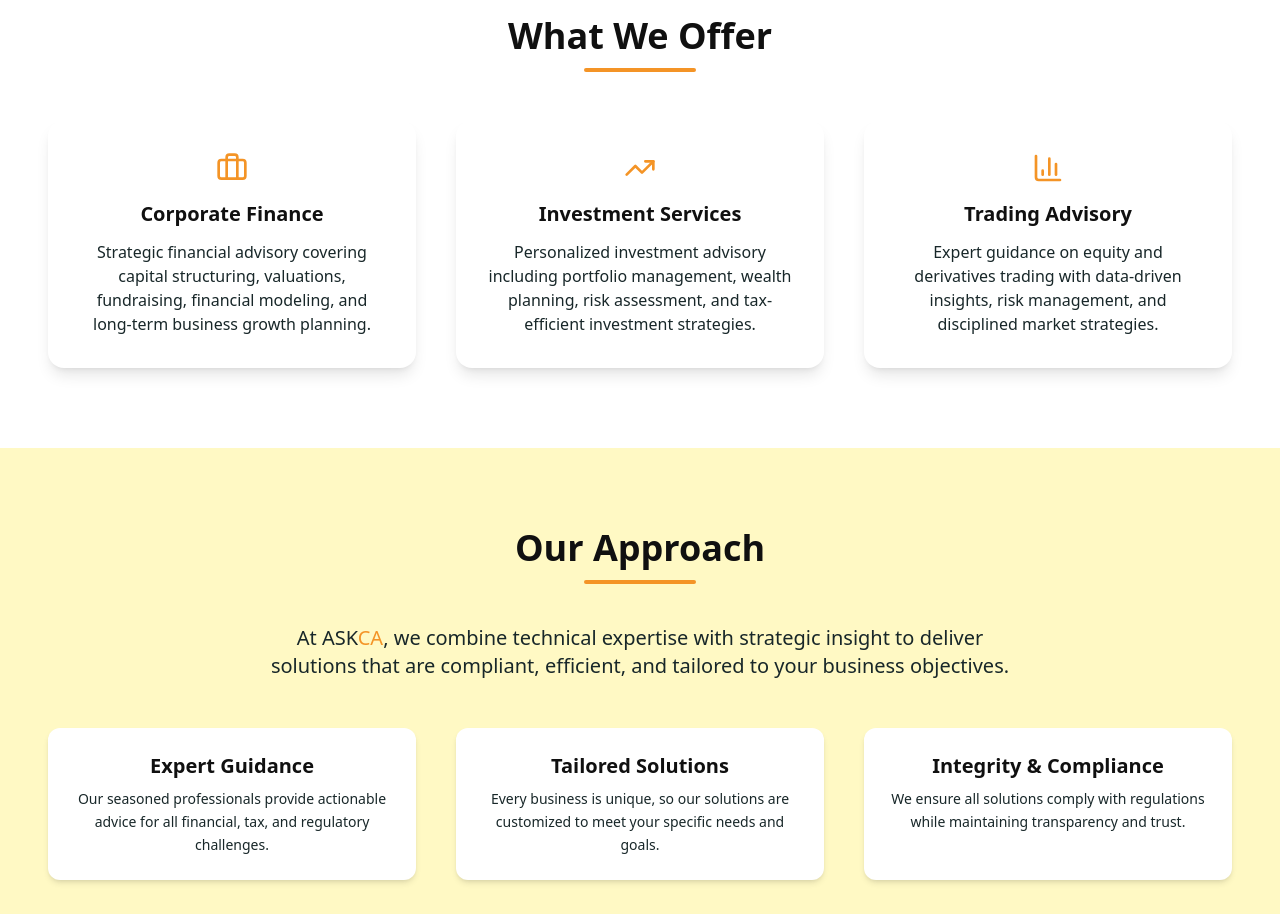
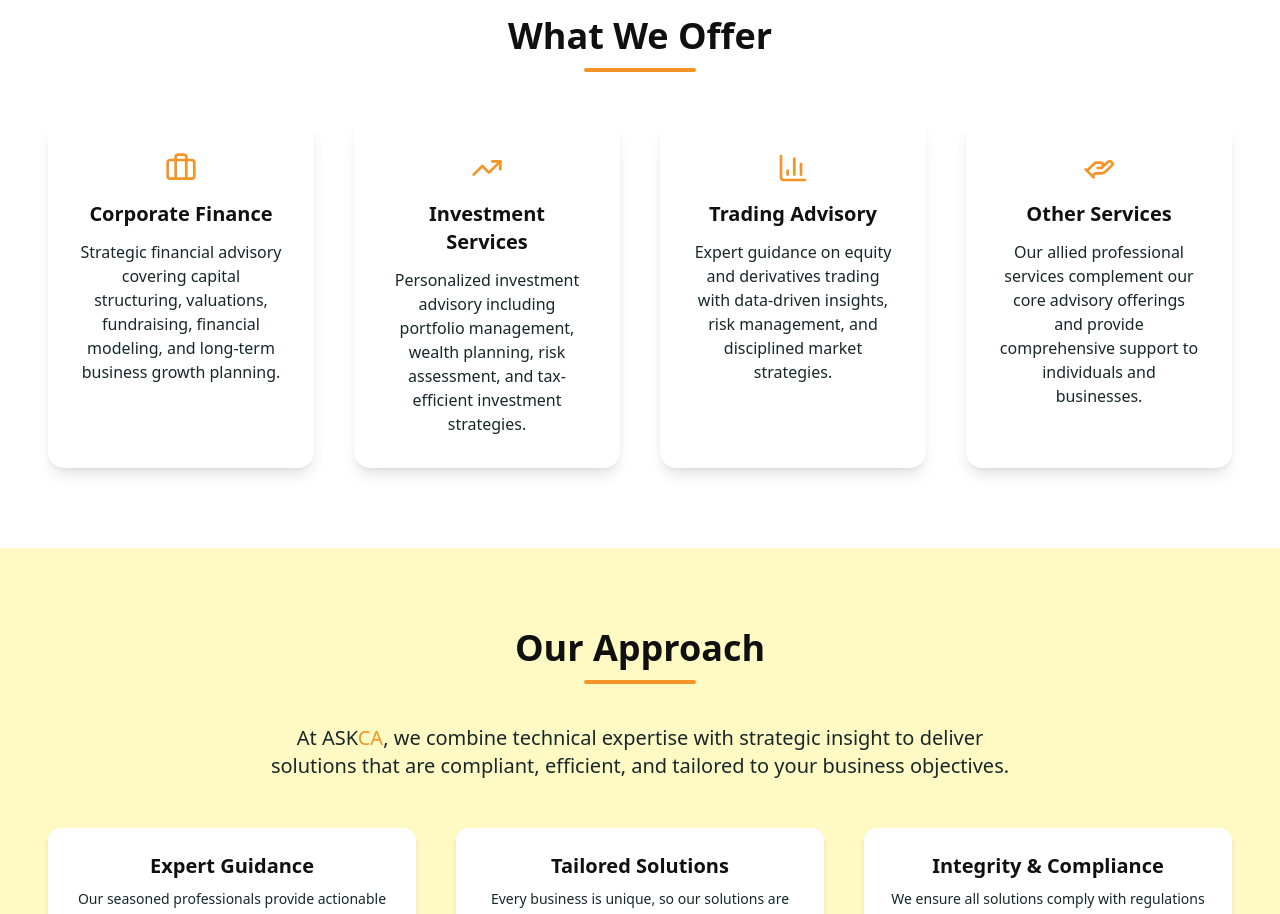
Before and after one commit to Peehu1308/Askca_website, a React (Vite) app: page /services in a window 1280 px wide. Shown: the part 820-1734 px from the top of the page. Built offline with nearby package versions, Linux system fonts and the light colour scheme.

Commit message:
Update Services.jsx

```diff
--- a/src/screen/Services.jsx
+++ b/src/screen/Services.jsx
@@ -9,6 +9,7 @@ import {
   BarChart3,
   TrendingUp,
   ShieldCheck,
+  HelpingHandIcon,
 } from "lucide-react";
 
 const servicesData = [
@@ -28,7 +29,13 @@ const servicesData = [
     title: "Trading Advisory",
     desc: "Expert guidance on equity and derivatives trading with data-driven insights, risk management, and disciplined market strategies.",
     icon: <BarChart3 size={32} className="text-[#F49426]" />,
-    path: "/services/trading-advisory",
+    path: "/trading",
+  },
+  {
+    title: "Other Services",
+    desc: "Our allied professional services complement our core advisory offerings and provide comprehensive support to individuals and businesses.",
+    icon: <HelpingHandIcon size={32} className="text-[#F49426]" />,
+    path: "/services/otherservices",
   },
 ];
 
@@ -113,7 +120,7 @@ const Services = () => {
           <span className="block w-28 h-1 bg-[#F49426] mt-3 rounded mx-auto"></span>
         </h2>
 
-        <div className="grid grid-cols-1 md:grid-cols-2 lg:grid-cols-3 gap-10">
+        <div className="grid grid-cols-1 md:grid-cols-4 lg:grid-cols-4 gap-10">
           {servicesData.map((service, idx) => (
             <a
               href={service.path}
```
